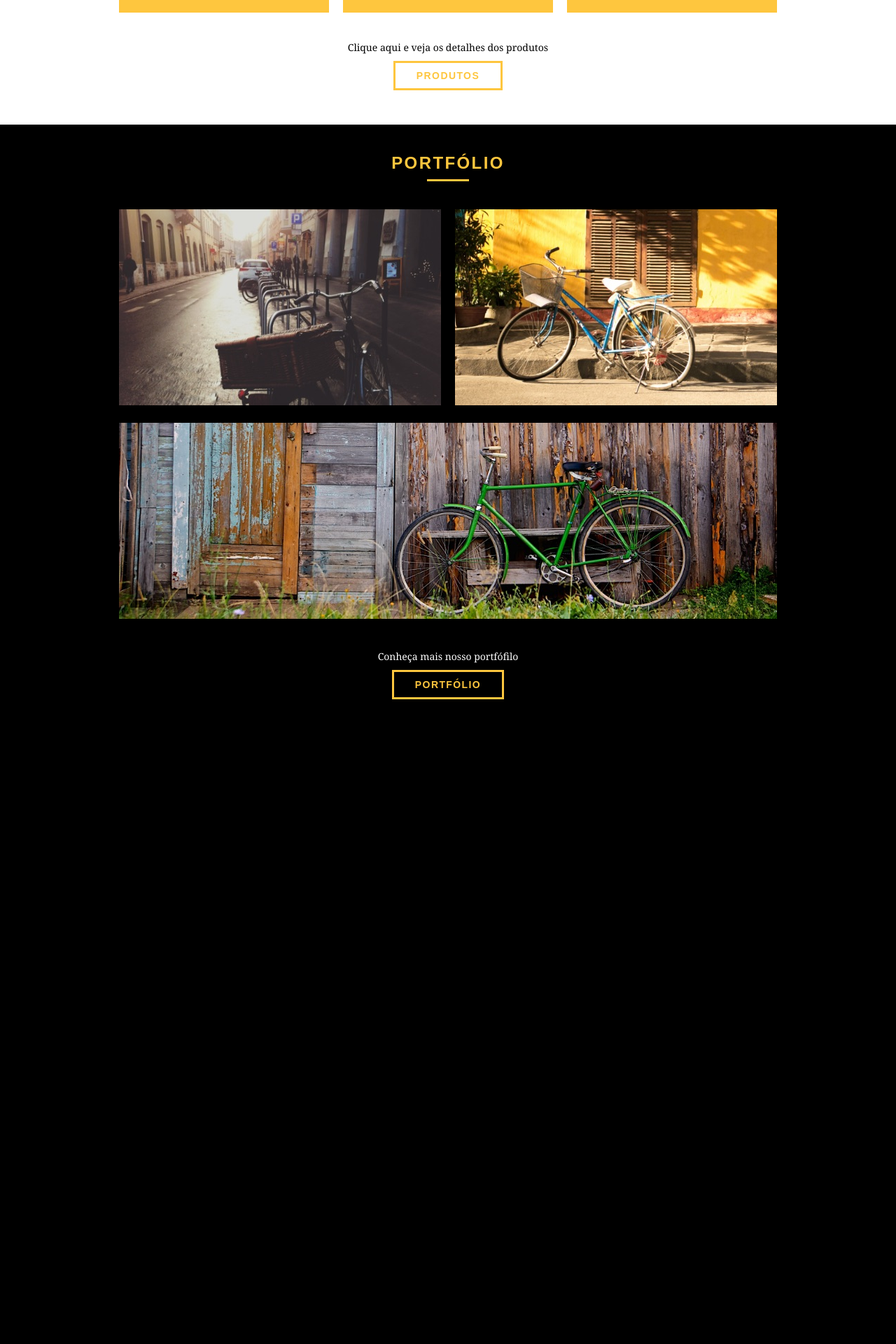
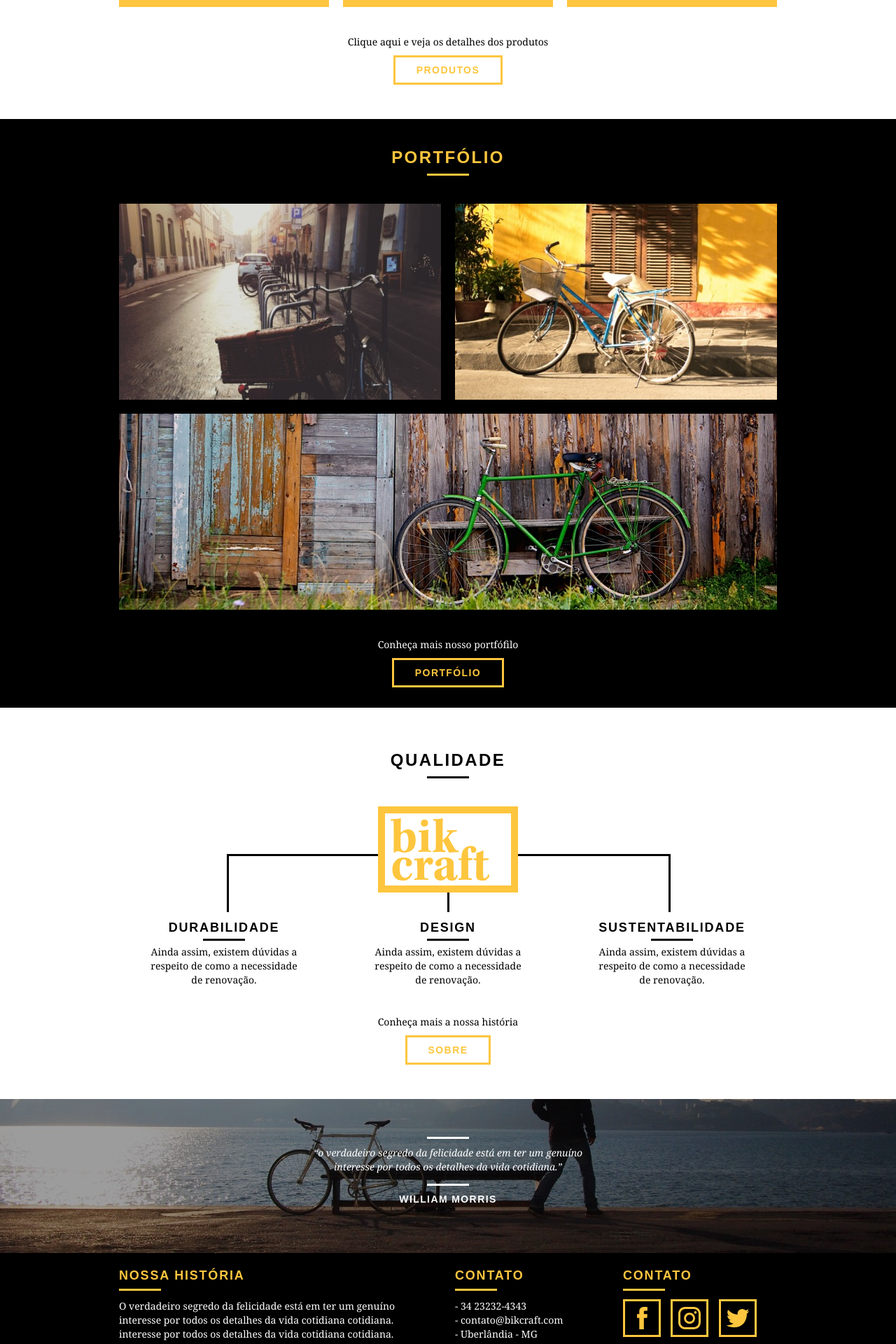
Before and after one commit to luizhsou1/bikcraft, a PHP site: page / in a window 1280 px wide. Shown: the part 920-2840 px from the top of the page at 70% size. Before the commit the page ends 1919 px from the top, so only its background shows below. Run offline with PHP 8.4, Linux system fonts and the light colour scheme.

Commit message:
terminado footer do projeto

```diff
--- a/css/style.css
+++ b/css/style.css
@@ -8,6 +8,10 @@ p {
 	font-family: Georgia, "Times New Roman", serif;
 	font-size: 14px;
 	line-height: 20px;
+}
+
+img {
+  display: block;
 }
 
 .btn {
@@ -93,7 +97,7 @@ p {
 	height: 380px;
 	background: url("../img/bg.jpg") no-repeat center;
 	background-size: cover;
-	margin-top: 96px;
+	margin-top: 92px;
 	text-align: center;
 	padding-top: 80px;
 }
@@ -201,3 +205,122 @@ p {
 .portfolio .call-to-action p {
   color: #fff;
 }
+
+/* Qualidade */
+.qualidade {
+  padding: 60px 0;
+}
+
+.qualidade:after {
+  content: '';
+  width: 634px;
+  height: 83px;
+  display: block;
+  background: url('../img/linhas.svg') no-repeat center;
+  position: absolute;
+  top: 209px;
+  right: 162px;
+  z-index: -1;
+}
+
+.qualidade img {
+  margin: 0 auto;
+}
+
+.qualidade-lista {
+  padding-top: 20px;
+}
+
+.qualidade-lista li {
+  text-align: center;
+  padding: 0 40px
+}
+
+.qualidade-lista li h3 {
+  font-weight: bold;
+  font-size: 18px;
+  line-height: 20px;
+  text-transform: uppercase;
+  letter-spacing: .1em;
+  margin-top: 20px;
+}
+
+.qualidade-lista li h3:after {
+  content: "";
+	display: block;
+	width: 60px;
+	height: 3px;
+	background: #000;
+	margin: 6px auto;
+}
+
+/* Quebra */
+.quebra {
+  width: 100%;
+  height: 220px;
+  background: url('../img/bg-footer.jpg') no-repeat center;
+  background-size: cover;
+  text-align: center;
+  padding-top: 40px;
+}
+
+.quebra .external-quote {
+  max-width: 400px;
+}
+
+/* Footer */
+.footer {
+  width: 100%;
+  background: #000;
+  color: #fff;
+  padding: 20px 0 ;
+}
+
+.footer h3 {
+  font-size: 18px;
+  line-height: 25px;
+  color: #fec63e;
+  text-transform: uppercase;
+  letter-spacing: .1em;
+  font-weight: bold;
+}
+
+.footer h3:after {
+  content: '';
+  display: block;
+  width: 60px;
+  height: 3px;
+  background: #fec63e;
+  margin: 6px 0 12px 0;
+}
+
+.footer-historia {
+  padding-right: 40px;
+}
+
+.footer-contato ul {
+  font-size: 14px;
+  line-height: 20px;
+  font-family: Georgia, 'Times New Roman', Times, serif;
+}
+
+.footer-redes ul li {
+  display: inline-block;
+  margin-right: 10px;
+}
+
+.footer-redes ul li a {
+  border: 3px solid #fec63e;
+  display: block;
+  padding: 8px;
+}
+
+.footer-redes ul li a:hover {
+  border-color: #fff;
+}
+
+.copy {
+  width: 100%;
+  background: #fec63e;
+  padding: 10px 0;
+}
--- a/index.html
+++ b/index.html
@@ -86,6 +86,69 @@
             </div>
         </div>
     </section>
+
+    <section class="qualidade container">
+        <h2 class="subtitle">Qualidade</h2>
+        <img src="img/bikcraft-qualidade.svg" alt="Bikcraft">
+        <ul class="qualidade-lista">
+            <li class="grid-1-3">
+                <h3>Durabilidade</h3>
+                <p>Ainda assim, existem dúvidas a respeito de como a necessidade de renovação.</p>
+            </li>
+            <li class="grid-1-3">
+                <h3>Design</h3>
+                <p>Ainda assim, existem dúvidas a respeito de como a necessidade de renovação.</p>
+            </li>
+            <li class="grid-1-3">
+                <h3>Sustentabilidade</h3>
+                <p>Ainda assim, existem dúvidas a respeito de como a necessidade de renovação.</p>
+            </li>
+        </ul>
+        <div class="call-to-action">
+            <p>Conheça mais a nossa história</p>
+            <a href="sobre.html" class="btn btn-fundo-branco">Sobre</a>
+        </div>
+    </section>
+
+    <section class="quebra">
+        <blockquote class="external-quote container">
+            <p>“o verdadeiro segredo da felicidade está em ter um genuíno interesse por todos os detalhes da vida cotidiana.”</p>
+            <cite>WILLIAM MORRIS</cite>
+        </blockquote>
+    </section>
+
+    <footer>
+        <div class="footer">
+            <div class="container">
+                <div class="grid-8 footer-historia">
+                    <h3>Nossa História</h3>
+                    <p>O verdadeiro segredo da felicidade está em ter um genuíno interesse por todos os detalhes da vida cotidiana cotidiana. interesse por todos os detalhes da vida cotidiana cotidiana.</p>
+                </div>
+                <div class="grid-4 footer-contato">
+                    <h3>Contato</h3>
+                    <ul>
+                        <li>- 34 23232-4343</li>
+                        <li>- contato@bikcraft.com</li>
+                        <li>- Uberlândia - MG</li>
+                    </ul>
+                </div>
+                <div class="grid-4 footer-redes">
+                    <h3>Contato</h3>
+                    <ul>
+                        <li><a href="http://facebook.com" target="_blank"><img src="img/redes-sociais/facebook.svg"></a></li>
+                        <li><a href="http://instagram.com" target="_blank"><img src="img/redes-sociais/instagram.svg"></a></li>
+                        <li><a href="http://twitter.com" target="_blank"><img src="img/redes-sociais/twitter.svg"></a></li>
+                    </ul>
+                </div>
+            </div>
+        </div>
+
+        <div class="copy">
+            <div class="container">
+                <p class="grid-16">Bikcraft 2021 - Alguns direitos reservados.</p>
+            </div>
+        </div>
+    </footer>
 </body>
 
 </html>
```
